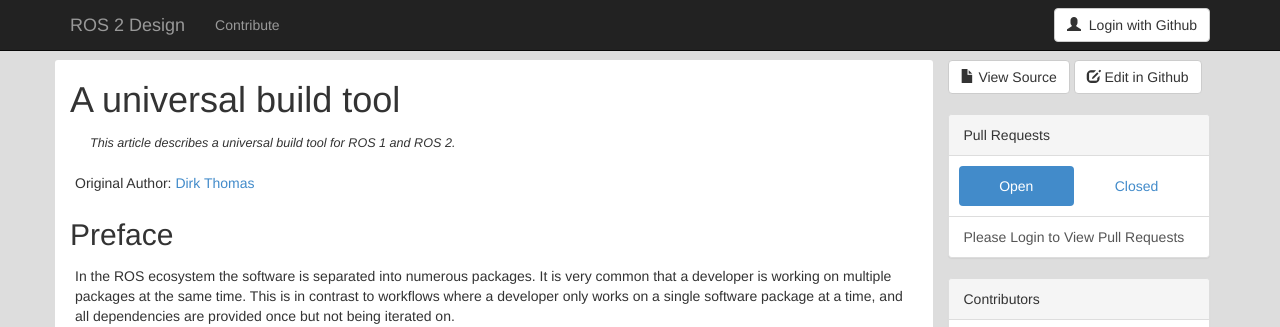
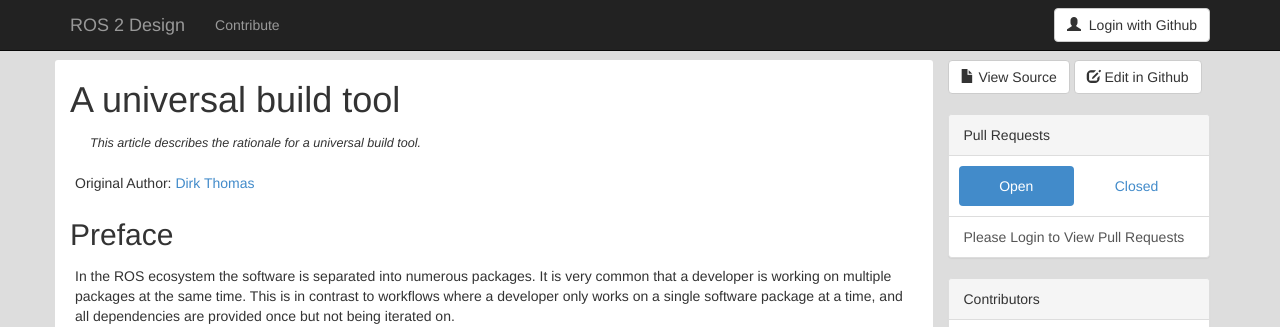
Before and after one commit to ros2/design, a Jekyll site: the page built from articles/101_build_tool.md, in a window 1280 px wide and 900 px high. Shown: the top 327 px of the window. Built offline with Jekyll 4.4.1, drawn with Linux system fonts in a browser that asks for light colours; nearby versions of some CDN libraries.

Commit message:
keep abstract sentence

```diff
--- a/articles/101_build_tool.md
+++ b/articles/101_build_tool.md
@@ -3,7 +3,7 @@ layout: default
 title: A universal build tool
 permalink: articles/build_tool.html
 abstract:
-  This article describes a universal build tool for ROS 1 and ROS 2.
+  This article describes the rationale for a universal build tool.
 published: true
 author: '[Dirk Thomas](https://github.com/dirk-thomas)'
 categories: Overview
```
